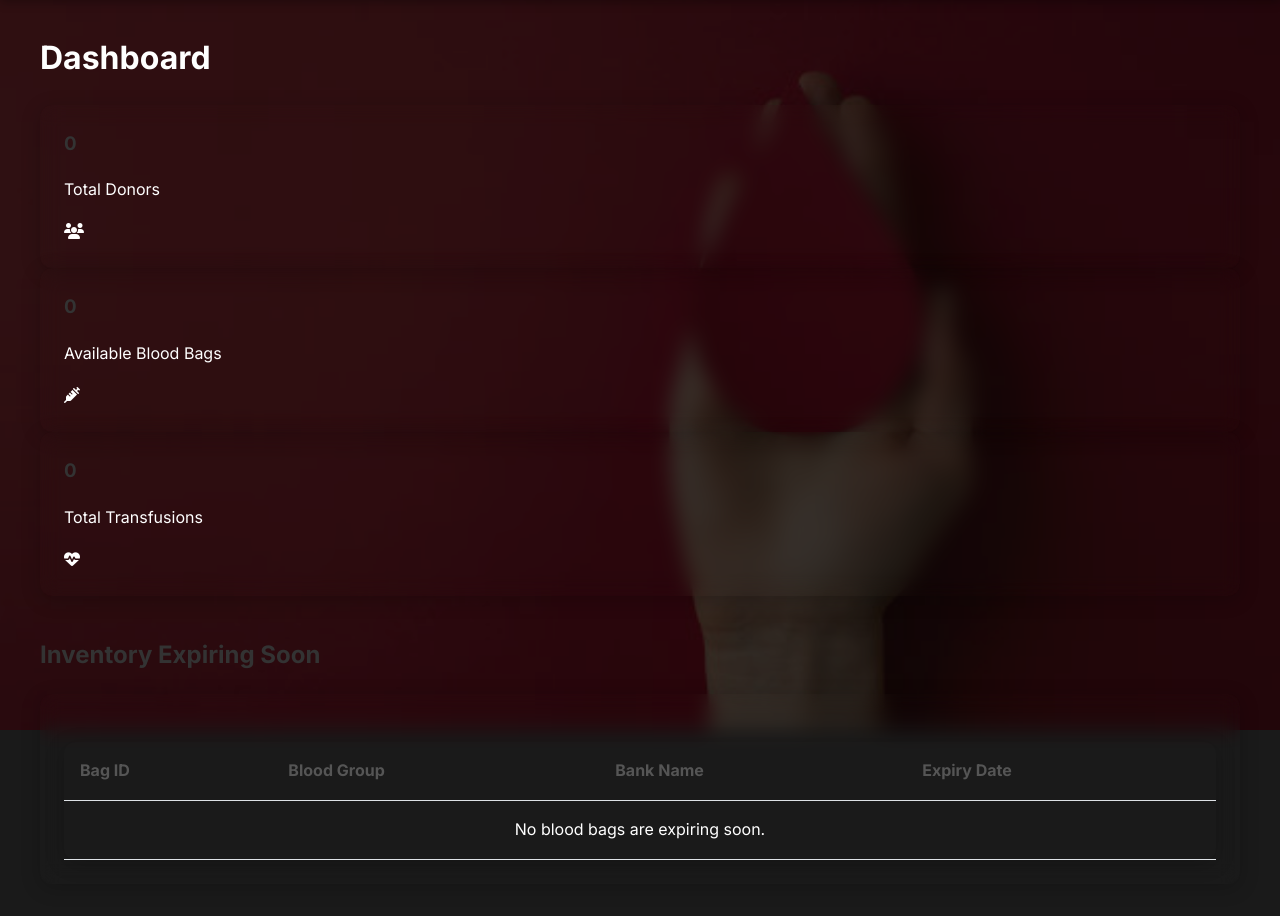
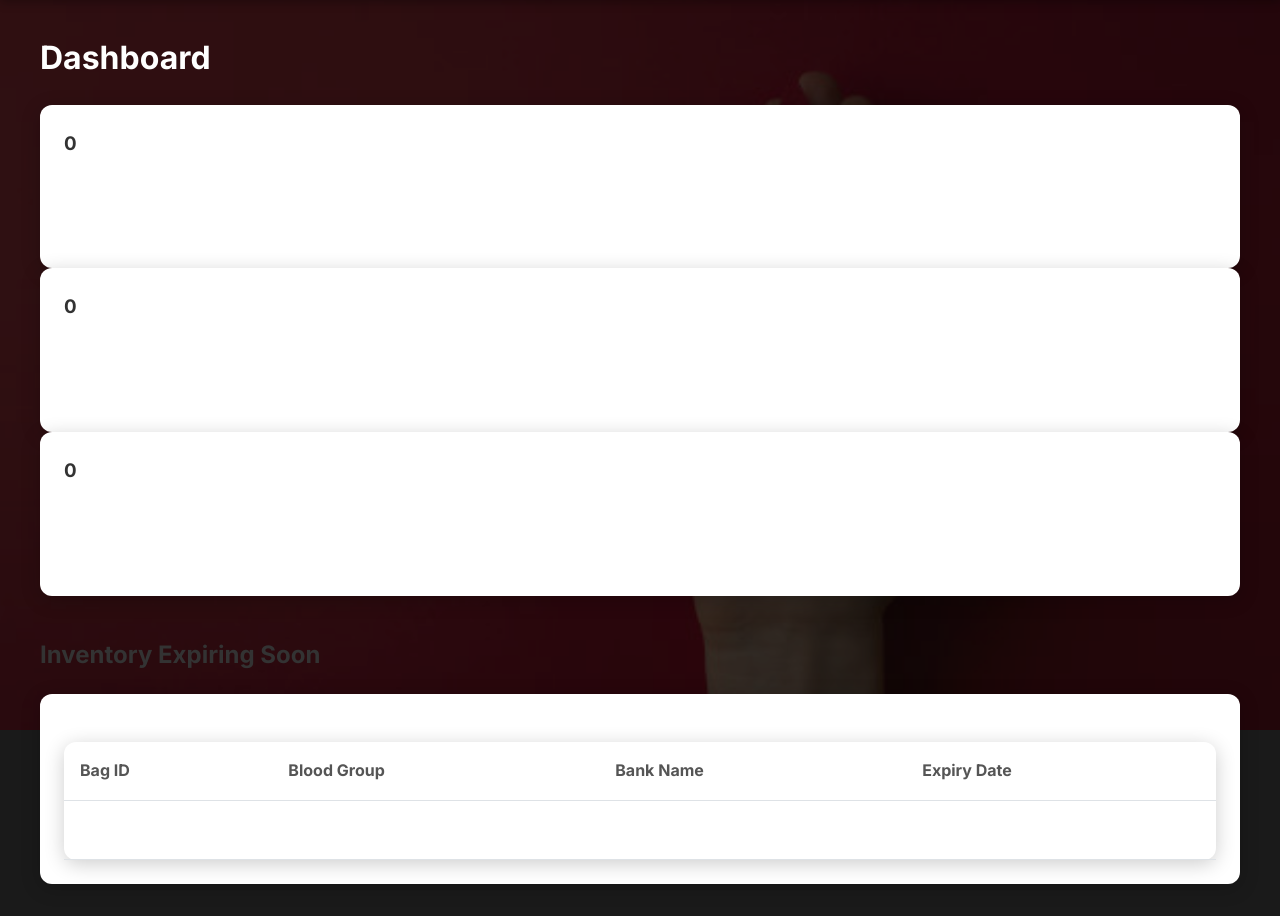
Before and after one commit to shinep750/bloodlink-webapp, a Flask app: page / in a window 1280 px wide. Shown: the part 70-986 px from the top of the page. Run offline with Flask 2, Linux system fonts and the light colour scheme; the visitor is signed in with stand-in values (Sample User, id 1); data that the repository does not hold is empty; some libraries are stand-ins or nearby versions.

Commit message:
Update base.html

```diff
--- a/templates/base.html
+++ b/templates/base.html
@@ -137,7 +137,7 @@
 
         /* THE FIX: Styles reverted to solid cards */
        .card, table, .filter-card, .form-container {
-        background: var(--card-bg);
+        background: #ffffff;
         backdrop-filter: blur(10px);
         -webkit-backdrop-filter: blur(15px);
         border-radius: 12px; padding: 1.5rem;
```
